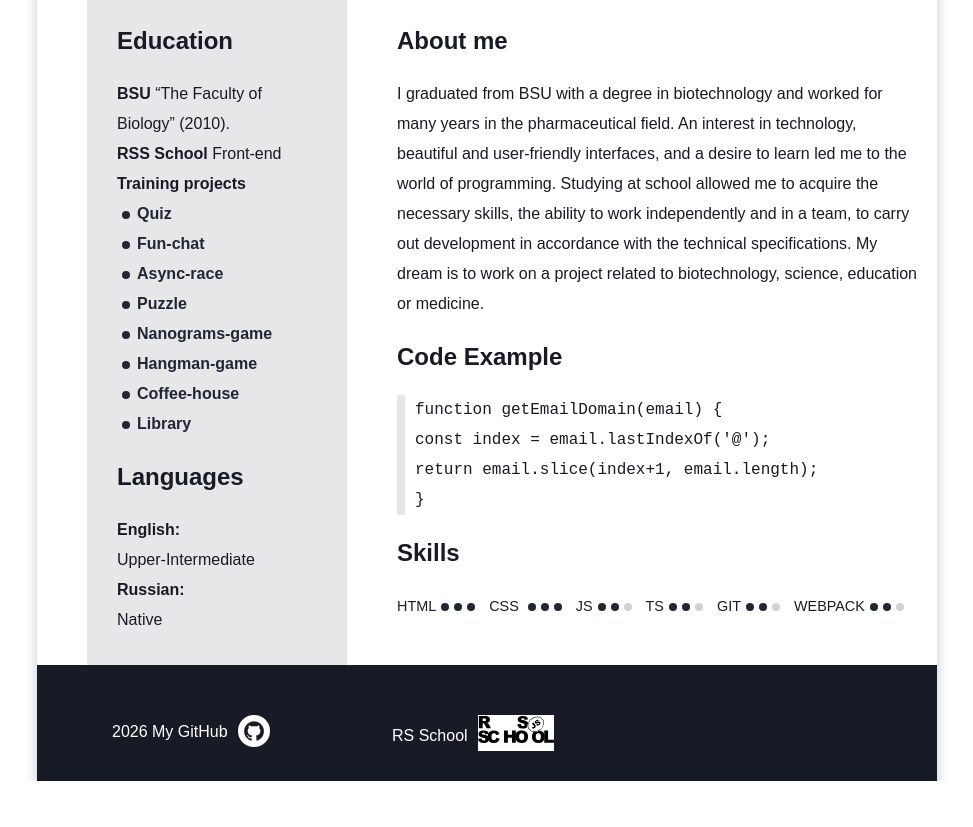
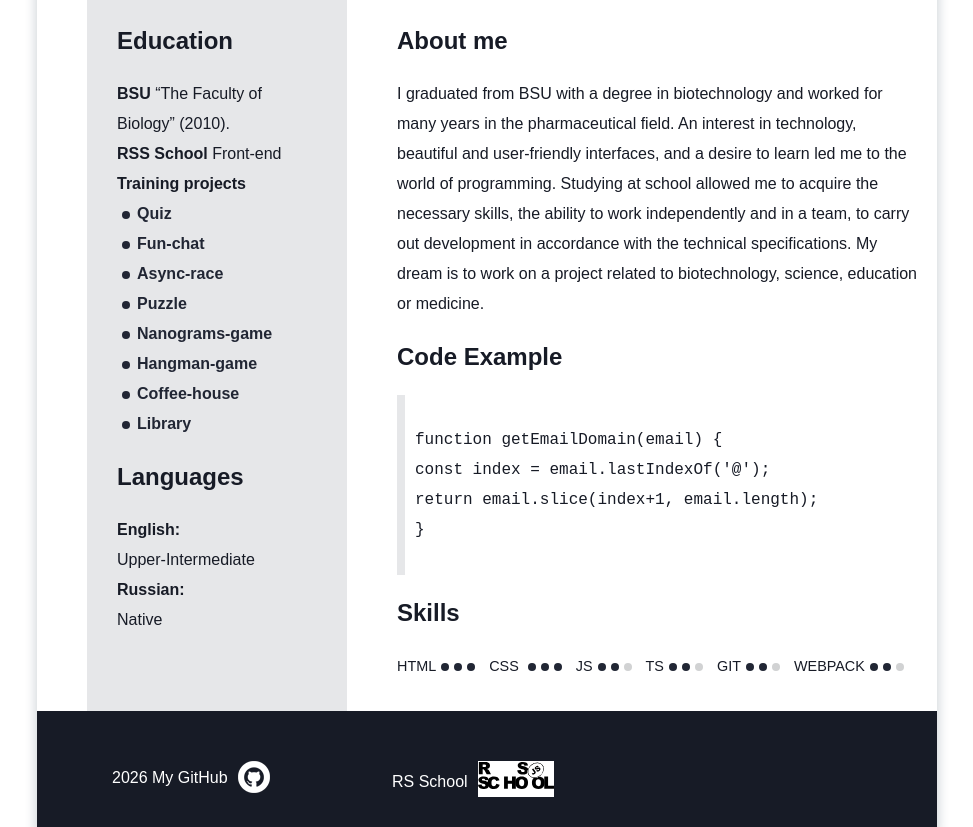
Before and after one commit to ifbfirst/rsschool-cv, a plain HTML site: page index.html in a window 1280 px wide. Shown: the part 514-1341 px from the top of the page, without its empty margins (153-1126 px from the left). Before the commit the page ends 1295 px from the top, so only its background shows below. Drawn offline with Linux system fonts and the light colour scheme.

Commit message:
fix: update html

```diff
--- a/index.html
+++ b/index.html
@@ -128,14 +128,14 @@
         </p>
         <h2 id="code_example">Code Example</h2>
         <div class="JScode-example">
-          <code>
-            <pre>
+
+            <pre>  <code>
 function getEmailDomain(email) {
 const index = email.lastIndexOf('@');
 return email.slice(index+1, email.length);
-}</pre
-            >
-          </code>
+}
+          </code></pre
+          >
         </div>
         <h2 id="skills">Skills</h2>
         <ul class="skills">
```
